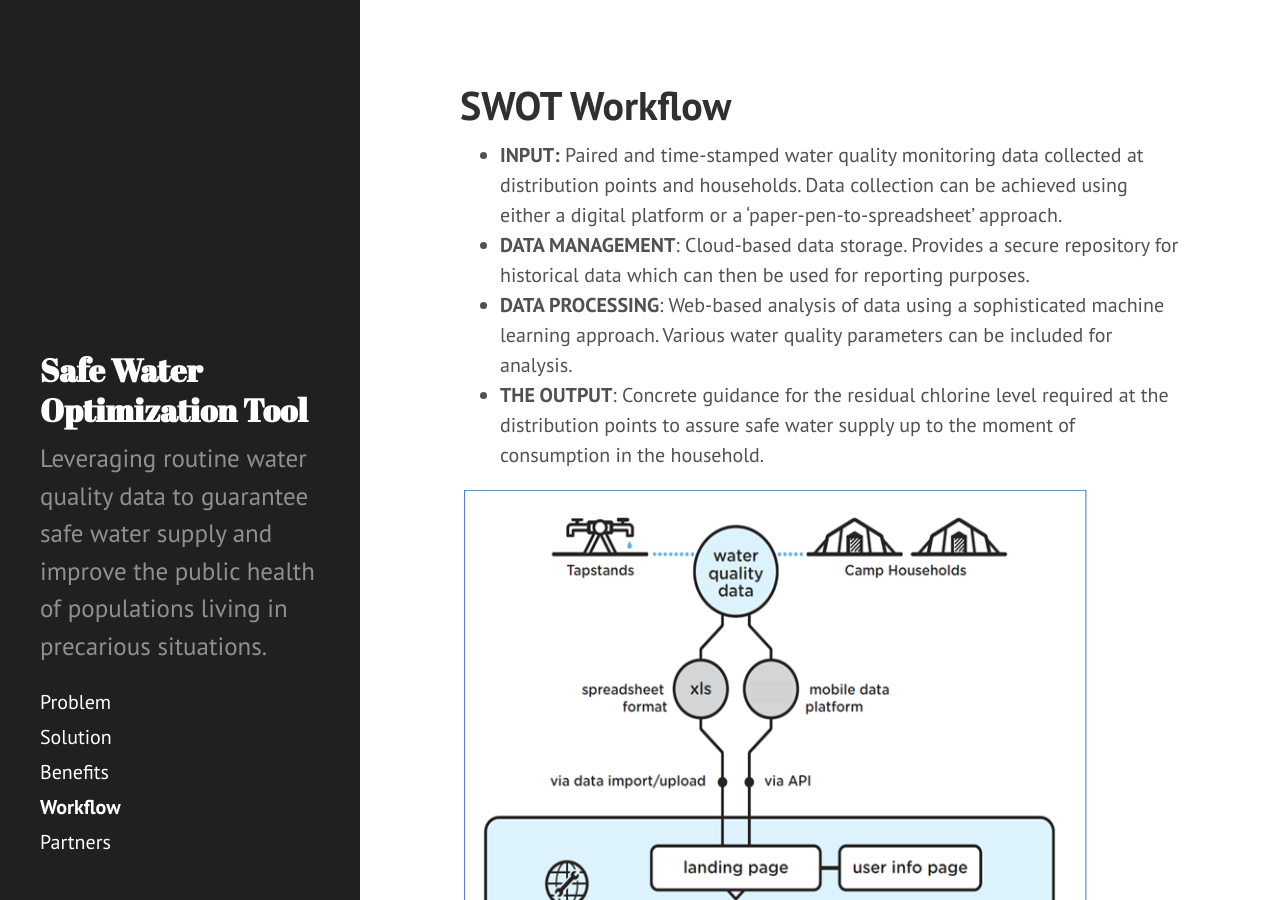
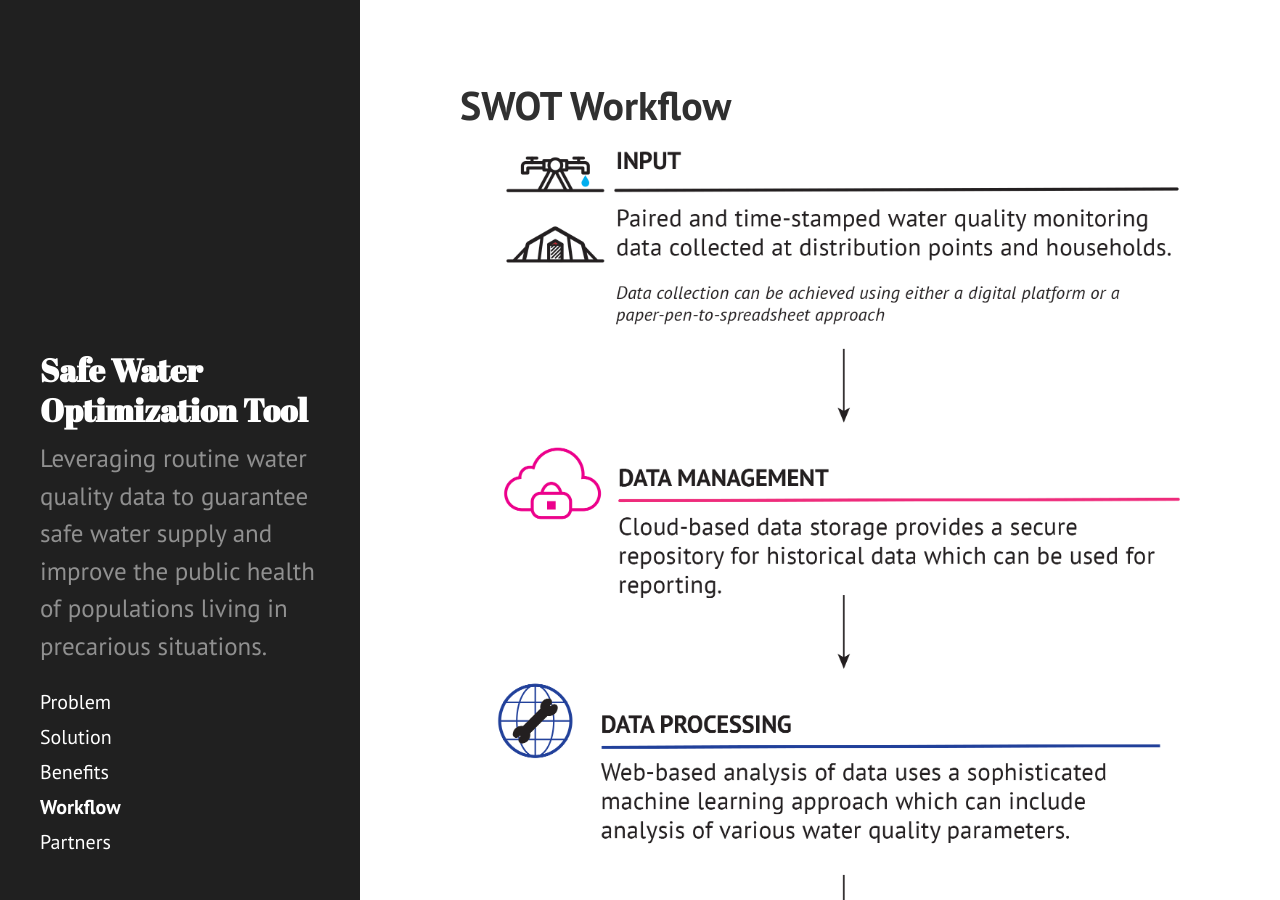
Before and after one commit to safeh2o/swot-infopage, a Jekyll site: the page built from workflow.md, in a window 1280 px wide and 900 px high. Built offline with Jekyll 4.4.1, drawn with Linux system fonts in a browser that asks for light colours; Markdown is read by kramdown in place of the engine named in the settings.

Commit message:
Update workflow.md

```diff
--- a/workflow.md
+++ b/workflow.md
@@ -3,24 +3,6 @@ layout: page
 title: SWOT Workflow
 ---
 
-<ul>
-    <li>
-        <b>INPUT:</b> Paired and time-stamped water quality monitoring data collected at distribution points and households.
-        Data collection can be achieved using either a digital platform or  a ‘paper-pen-to-spreadsheet’ approach.
-    </li>
-    <li>
-        <b>DATA MANAGEMENT</b>: Cloud-based data storage.
-        Provides a secure repository for historical data which can then be used for reporting purposes.
-    </li>
-    <li>
-        <b>DATA PROCESSING</b>: Web-based analysis of data using a sophisticated machine learning approach.
-        Various water quality parameters can be included for analysis.
-    </li>
-    <li>
-        <b>THE OUTPUT</b>: Concrete guidance for the residual chlorine level required at the distribution points to assure safe water supply up to the moment of consumption in the household.
-    </li>
-</ul>
-
 <div>
-  <img src="/swot/public/images/work_flow_1.png" alt="Work Flow">
+  <img src="/swot/public/images/SWOT_workflow.png" alt="Work Flow">
 </div>
```
